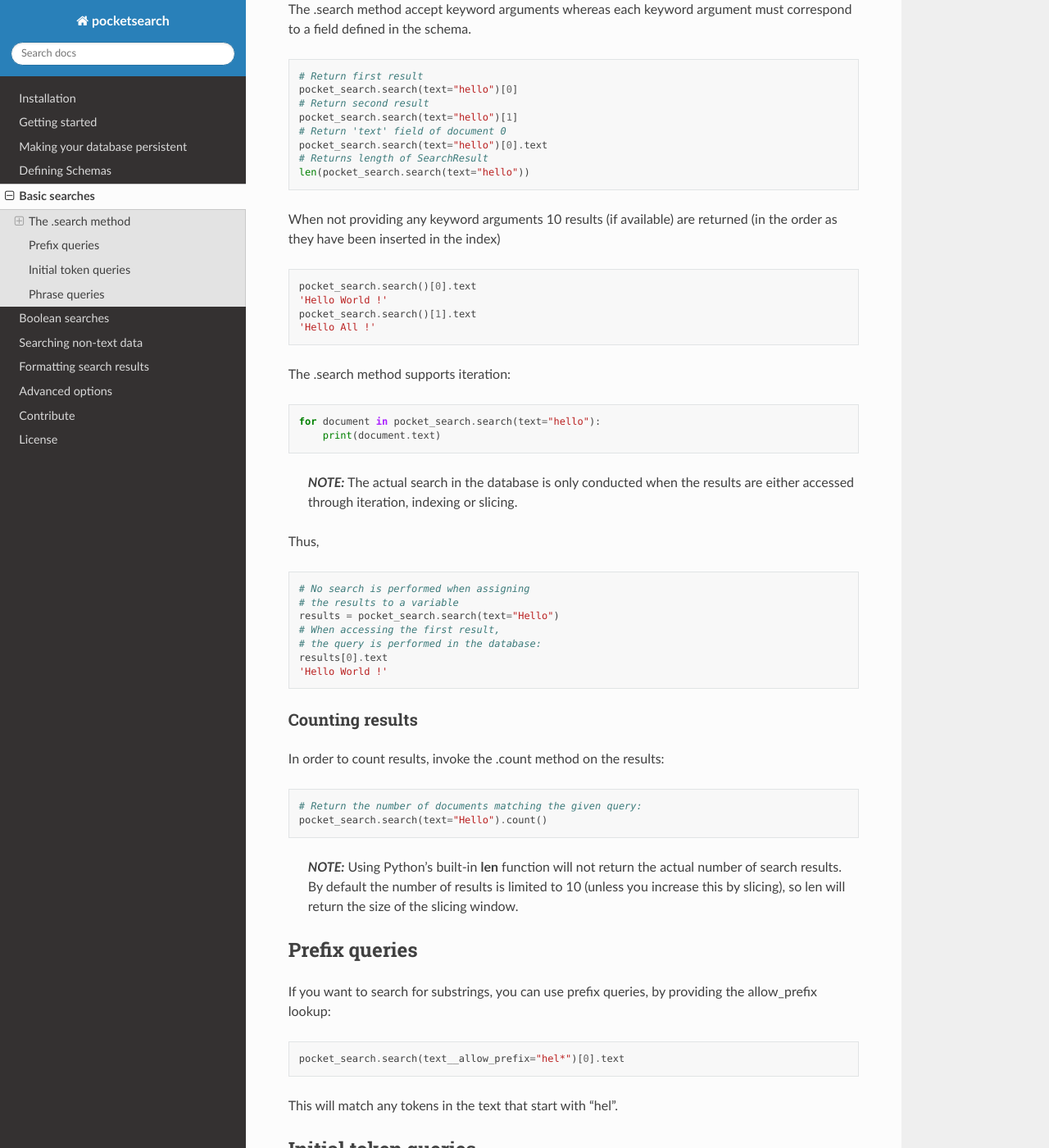
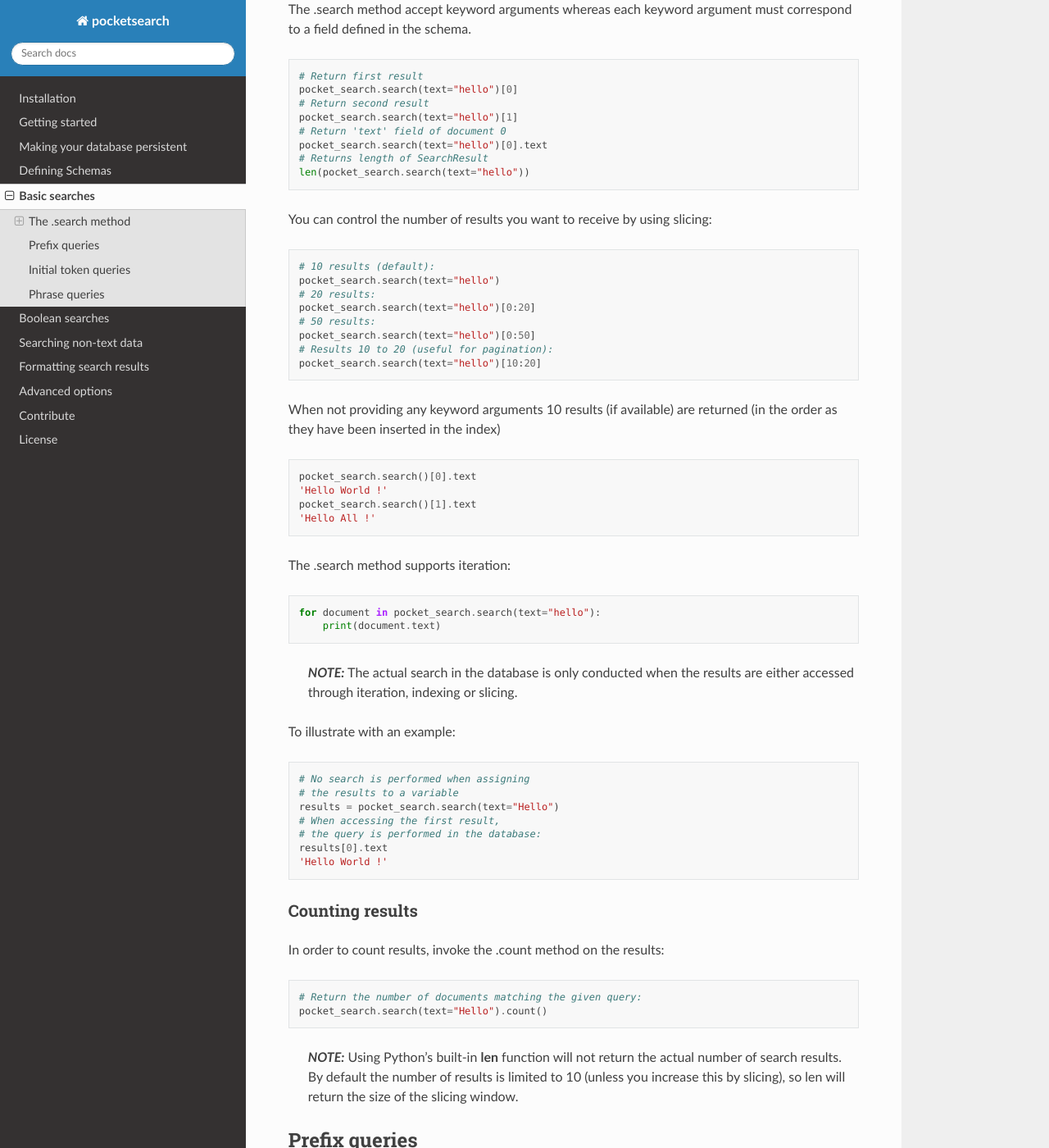
Before and after one commit to kaykay-dv/pocketsearch, a Sphinx documentation site: the page built from docs/searching.md, in a window 1280 px wide and 1400 px high, scrolled down 511 px. Shown: the whole window at 82% size. Built offline with Sphinx 7.4.7 and the Read the Docs theme 2.0.0, drawn with Linux system fonts in a browser that asks for light colours.

Commit message:
Updated basic search chapter

````diff
--- a/docs/searching.md
+++ b/docs/searching.md
@@ -32,6 +32,19 @@ pocket_search.search(text="hello")[0].text
 len(pocket_search.search(text="hello"))
 ```
 
+You can control the number of results you want to receive by using slicing:
+
+```Python
+# 10 results (default):
+pocket_search.search(text="hello")
+# 20 results:
+pocket_search.search(text="hello")[0:20]
+# 50 results:
+pocket_search.search(text="hello")[0:50]
+# Results 10 to 20 (useful for pagination):
+pocket_search.search(text="hello")[10:20]
+```
+
 When not providing any keyword arguments 10 results (if available) are
 returned (in the order as they have been inserted in the index)
 
@@ -52,7 +65,7 @@ for document in pocket_search.search(text="hello"):
 > **_NOTE:_** The actual search in the database is only conducted when
 the results are either accessed through iteration, indexing or slicing.
 
-Thus,
+To illustrate with an example:
 
 ```Python
 # No search is performed when assigning
````
